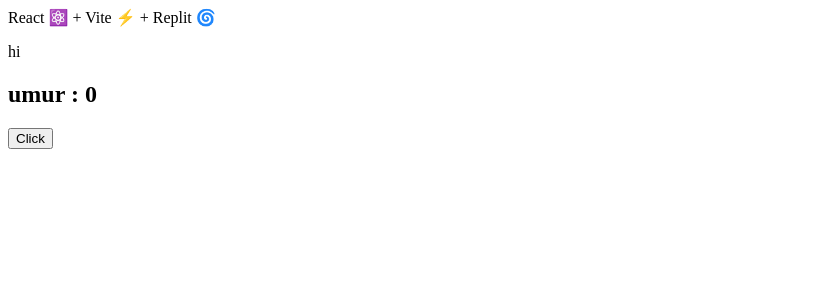
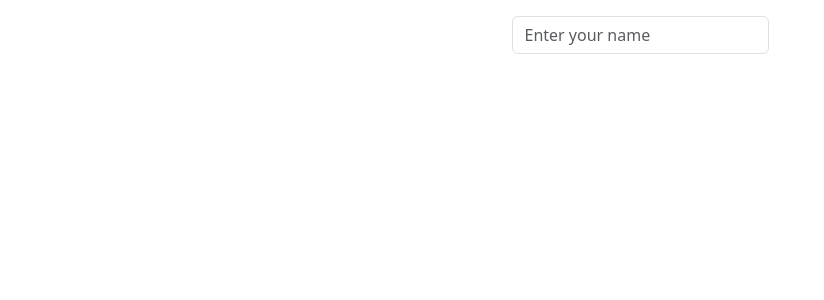
Before and after one commit to R1TGAMING/React-Ipi, a React (Vite) app: page / in a window 1280 px wide. Shown: the top 300 px of the page, without its empty margins (0-824 px from the left). Built offline with nearby package versions, Linux system fonts and the light colour scheme.

Commit message:
Input Component

```diff
--- a/package.json
+++ b/package.json
@@ -19,5 +19,8 @@
     "react-dom": "^18.2.0",
     "typescript": "^5.2.2",
     "vite": "^5.0.0"
+  },
+  "dependencies": {
+    "bootstrap": "^5.3.3"
   }
 }
--- a/src/App.jsx
+++ b/src/App.jsx
@@ -1,12 +1,17 @@
 import './App.css'
 import React from "react"
-import Main from "./components/main"
+import Input from "./components/elements/Input"
+import "bootstrap/dist/css/bootstrap.min.css";
+import "bootstrap/dist/js/bootstrap.bundle.min";
 
 export default function App() {
   return (
     <main>
-      React ⚛️ + Vite ⚡ + Replit 🌀
-      <Main name = "ipi" age = {10}/>
+      <div className="container">
+        <div className="d-flex justify-content-center mr-auto ml-auto mt-3">
+          <Input type="text" placeholder="Enter your name" />
+        </div>
+      </div>
     </main>
   )
 }
--- /dev/null
+++ b/src/components/elements/Input/index.jsx
@@ -0,0 +1,16 @@
+import React from 'react'
+import "bootstrap/dist/css/bootstrap.min.css";
+import "bootstrap/dist/js/bootstrap.bundle.min";
+
+
+export default function Input(props) {
+  const {type = "text", placeholder} = props;
+
+  return (
+    <>
+      <div className="form-group">
+    <input type={type} className="form-control" aria-describedby="emailHelp" placeholder={placeholder} />
+  </div>
+  </>
+  )
+}
--- a/src/components/main.jsx
+++ /dev/null
@@ -1,22 +0,0 @@
-import React from "react"
-import {useState, useEffect} from "react"
-
-export default function Main(props) {
-  const [name, setName] = useState("")
-  const [age, setAge] = useState(0)
-
-  useEffect(() => {
-    if (name === props.name) {
-      setAge(props.age)
-    }
-
-  }, [name])
-
-  return (
-    <>
-      <p>hi {name}</p>
-      <h2>umur : {age}</h2>
-      <button onClick = {() => setName(props.name)}>Click</button>
-  </>
-  )
-}
--- a/src/index.jsx
+++ b/src/index.jsx
@@ -1,7 +1,8 @@
 import React from 'react'
 import ReactDOM from 'react-dom/client'
 import App from './App'
-
+import "bootstrap/dist/css/bootstrap.min.css";
+import "bootstrap/dist/js/bootstrap.bundle.min";
 
 ReactDOM.createRoot(document.getElementById('root')).render(
 	<React.StrictMode>
```
Also changed, not shown: 1 other file (tests, documents, lock files or other folders).
